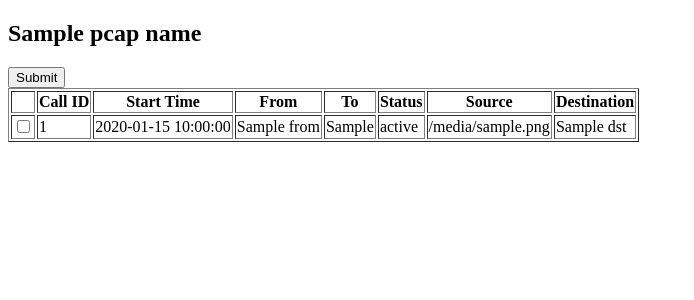
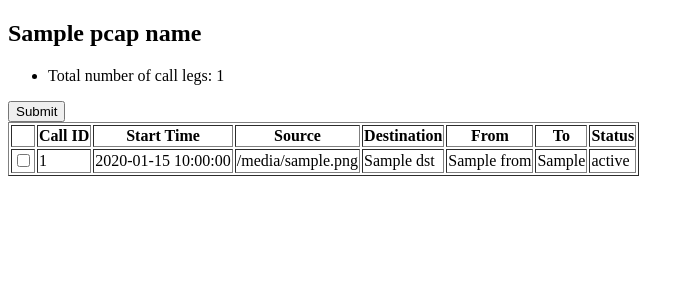
Before and after one commit to kiran-daware/kFlow, a Flask app: template templates/calls.html in a window 1280 px wide. Shown: the top 300 px of the page, without its empty margins (0-694 px from the left). Run offline with Flask 3, Linux system fonts and the light colour scheme; the template is opened without the code that fills it: most values are stand-ins (such as "Sample title", 1, 10 or a date in 2020).

Commit message:
modified:   templates/calls.html

```diff
--- a/templates/calls.html
+++ b/templates/calls.html
@@ -7,6 +7,11 @@
 </head>
 <body>
     <h2>{{ pcapName }}</h2>
+
+    <ul>
+      <li>Total number of call legs: {{ callFlows|length }}</li>
+    </ul>
+
     <form method="post" action="/filtered-calls">
         <input type="submit" value="Submit">
         <input type="hidden" name="pcap_name" value="{{ pcapName }}">
@@ -15,22 +20,22 @@
               <th></th>
               <th>Call ID</th>
               <th>Start Time</th>
+              <th>Source</th>
+              <th>Destination</th>
               <th>From</th>
               <th>To</th>
               <th>Status</th>
-              <th>Source</th>
-              <th>Destination</th>
             </tr>
             {% for call_id, details in callFlows.items() %}
             <tr class="selectable-row">
               <td class="row-checkbox"><input type="checkbox" name="call_ids" value="{{ call_id }}"></td>
               <td>{{ call_id }}</td>
               <td>{{ details['time'] }}</td>
+              <td>{{ details['src'] }}</td>
+              <td>{{ details['dst'] }}</td>
               <td>{{ details['from'] }}</td>
               <td>{{ details['to'] }}</td>
               <td>{{ details['status'] }}</td>
-              <td>{{ details['src'] }}</td>
-              <td>{{ details['dst'] }}</td>
             </tr>
             {% endfor %}
         </table>
```
